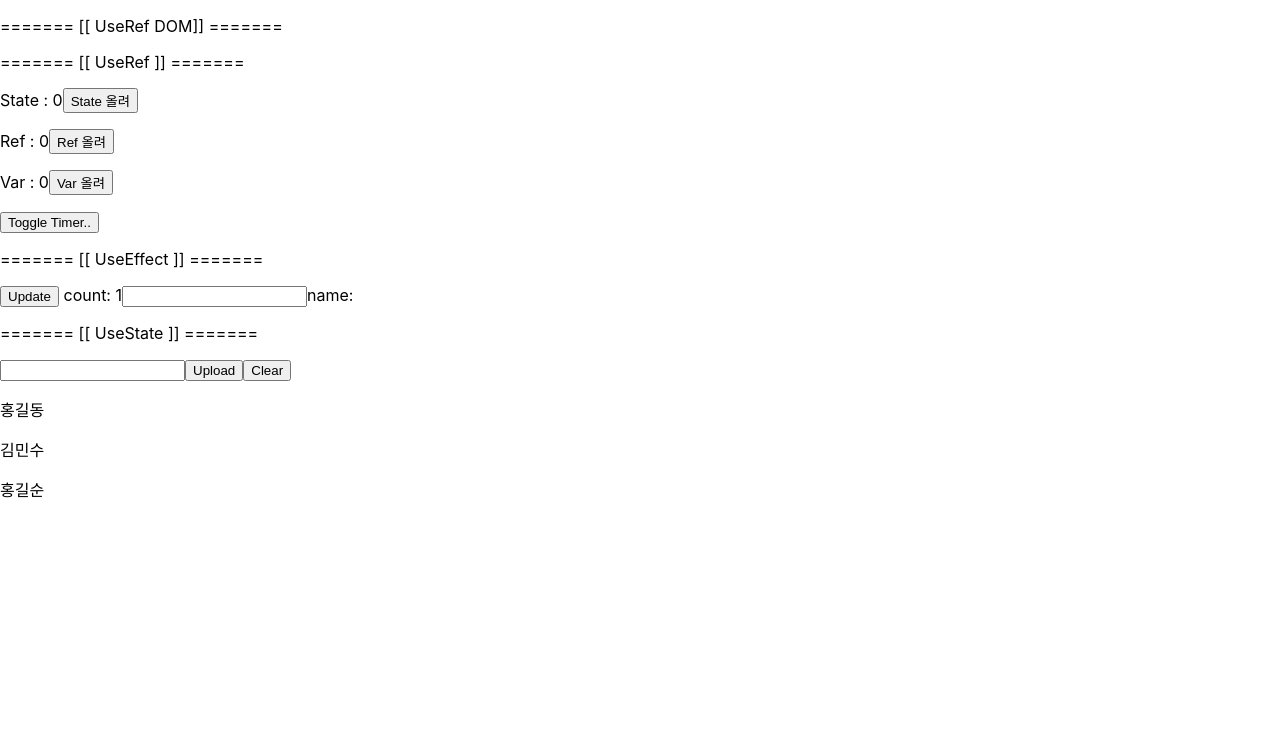
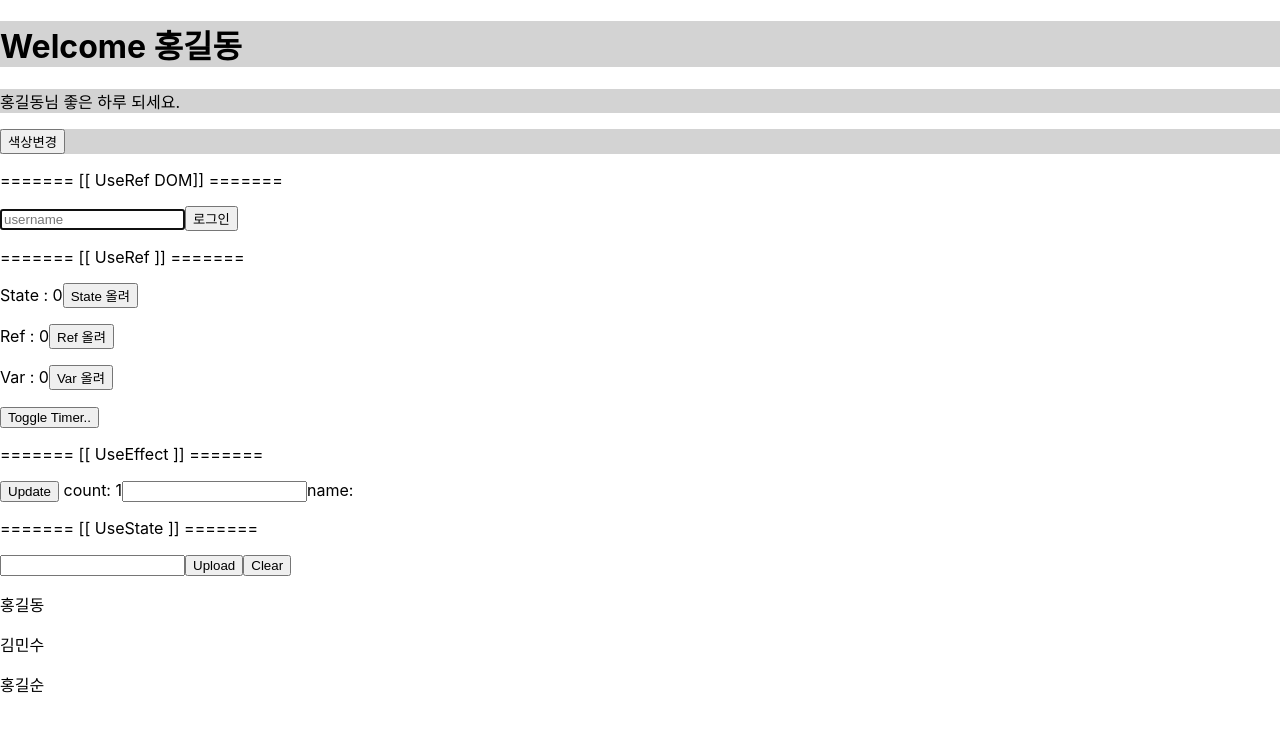
Before and after one commit to ryussjxtest/react_hook, a React (Create React App) app: page / in a window 1280 px wide. Shown: the top 732 px of the page. Built offline with nearby package versions, Linux system fonts and the light colour scheme.

Commit message:
useContext-props drilling test

```diff
--- a/src/App.js
+++ b/src/App.js
@@ -5,6 +5,7 @@ import UseEffect from './hooktest/UseEffect';
 import Timer from './hooktest/Timer';
 import UseRef from './hooktest/UseRef';
 import UseRefDom from './hooktest/UseRefDom';
+import UseContext from './hooktest/UseContext';
 
 
 function App() {
@@ -12,7 +13,7 @@ function App() {
 
  return(
     <div>
-
+      <UseContext />
       <UseRefDom />
       <UseRef />
       {showTimer && <Timer />}
--- /dev/null
+++ b/src/hooktest/Content.js
@@ -0,0 +1,13 @@
+export default function Content({isDark}){
+  return (
+    <div
+      className='content'
+      style={{
+        backgroundColor : isDark? "black":"lightgray",
+        color: isDark? 'white':'black',
+      }}
+    >
+      <p>홍길동님 좋은 하루 되세요.</p>
+    </div>
+  );
+}
--- /dev/null
+++ b/src/hooktest/Footer.js
@@ -0,0 +1,16 @@
+export default function Footer({isDark, setIsDark}){
+  const toggleTheme = ()=>{
+    setIsDark(!isDark);
+    console.log("Theme changed....", isDark)
+  }
+  return (
+    <footer
+      className='footer'
+      style={{
+        backgroundColor : isDark? "black":"lightgray",
+      }}
+    >
+      <button onClick={toggleTheme}>색상변경</button>
+    </footer>
+  );
+}
--- /dev/null
+++ b/src/hooktest/Header.js
@@ -0,0 +1,14 @@
+export default function Header({isDark}){
+  console.log("[Header]  isDark : ", isDark);
+  return (
+    <header
+      className='header'
+      style={{
+        backgroundColor : isDark? "black":"lightgray",
+        color: isDark? 'white':'black'
+      }}
+    >
+      <h1>Welcome 홍길동</h1>
+    </header>
+  );
+}
--- /dev/null
+++ b/src/hooktest/Page.js
@@ -0,0 +1,13 @@
+import Content from "./Content";
+import Footer from "./Footer";
+import Header from "./Header";
+
+export default function Page({isDark, setIsDark}){
+  return (
+    <>
+      <Header isDark={isDark}/>
+      <Content isDark={isDark}/>
+      <Footer isDark={isDark} setIsDark={setIsDark}/>
+    </>
+  );
+}
--- /dev/null
+++ b/src/hooktest/UseContext.js
@@ -0,0 +1,21 @@
+import { useState } from "react"
+import Page from "./Page";
+
+
+// 상위 component에서 하위로 props를 통해 data전달.
+// 하지만 depth가 깊고 복잡하다면...매번 props를 단계별로 전달하기 어려움
+// Prop drilling.. 상관없는 component도 거쳐가야 하는 불편함...
+// props도 많아지고. depth도 깊어 지면 ... 문제가 많아 진다.
+// UserID(인증), Theme, Languag등은 거의 모든 component에서 필요하다.
+// React는 이를 해결하기 위해 Context API를 제공.
+// 상위 component가 broadcast하면 어느 위치에 잇든지 손만들면 사용가능.
+//
+// Context는 꼭 필요할때만...
+// Context를 사용하면 컴포넌트를 재사용하기 어려워질수 있음.
+export default function UseContext(){
+  const [isDark, setIsDark] = useState(false);
+
+  return(
+    <Page isDark={isDark} setIsDark={setIsDark} />
+  );
+}
--- a/src/hooktest/UseRefDom.js
+++ b/src/hooktest/UseRefDom.js
@@ -1,7 +1,22 @@
+import { useEffect, useRef } from "react"
+
 export default function UseRefDom(){
+  const inputRef = useRef();
+
+  useEffect(() => {
+    console.log(inputRef);
+    inputRef.current.focus();
+     }
+
+  ,[]);
   return (
     <>
     <div> <p> ======= [[  UseRef DOM]] ======= </p></div>
+    <input ref={inputRef} type="text" placeholder="username" />
+    <button onClick={()=>{
+      alert(`환영합니다. ${inputRef.current.value}`);
+      inputRef.current.focus();
+    }}>로그인</button>
     </>
   )
 }
```
